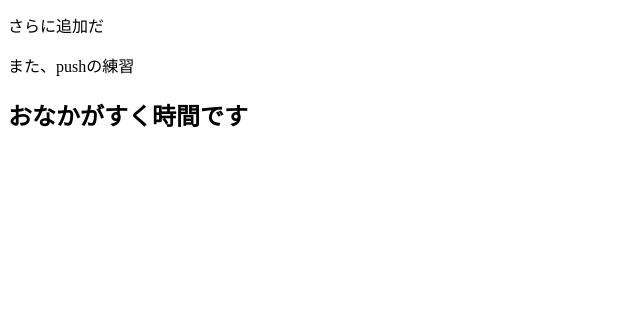
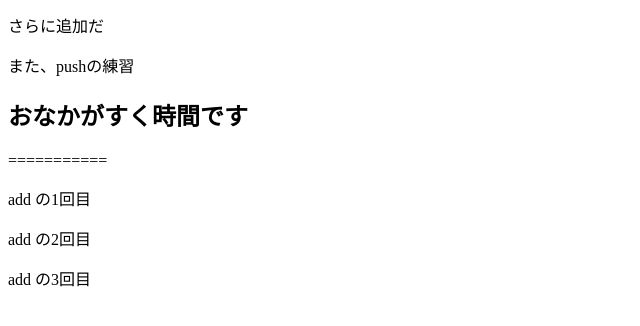
Before and after one commit to y-harada-git/school_practice, a plain HTML site: page git_practie/practice01.html in a window 1280 px wide. Shown: the part 116-442 px from the top of the page, without its empty margins (0-640 px from the left). Drawn offline with Linux system fonts and the light colour scheme.

Commit message:
add3回、ぼよよーん

```diff
--- a/git_practie/practice01.html
+++ b/git_practie/practice01.html
@@ -11,5 +11,9 @@
     <p>さらに追加だ</p>
     <p>また、pushの練習</p>
     <h2>おなかがすく時間です</h2>
+    <p>===========</p>
+    <p>add の1回目</p>
+    <p>add の2回目</p>
+    <p>add の3回目</p>
 </body>
 </html>
```
